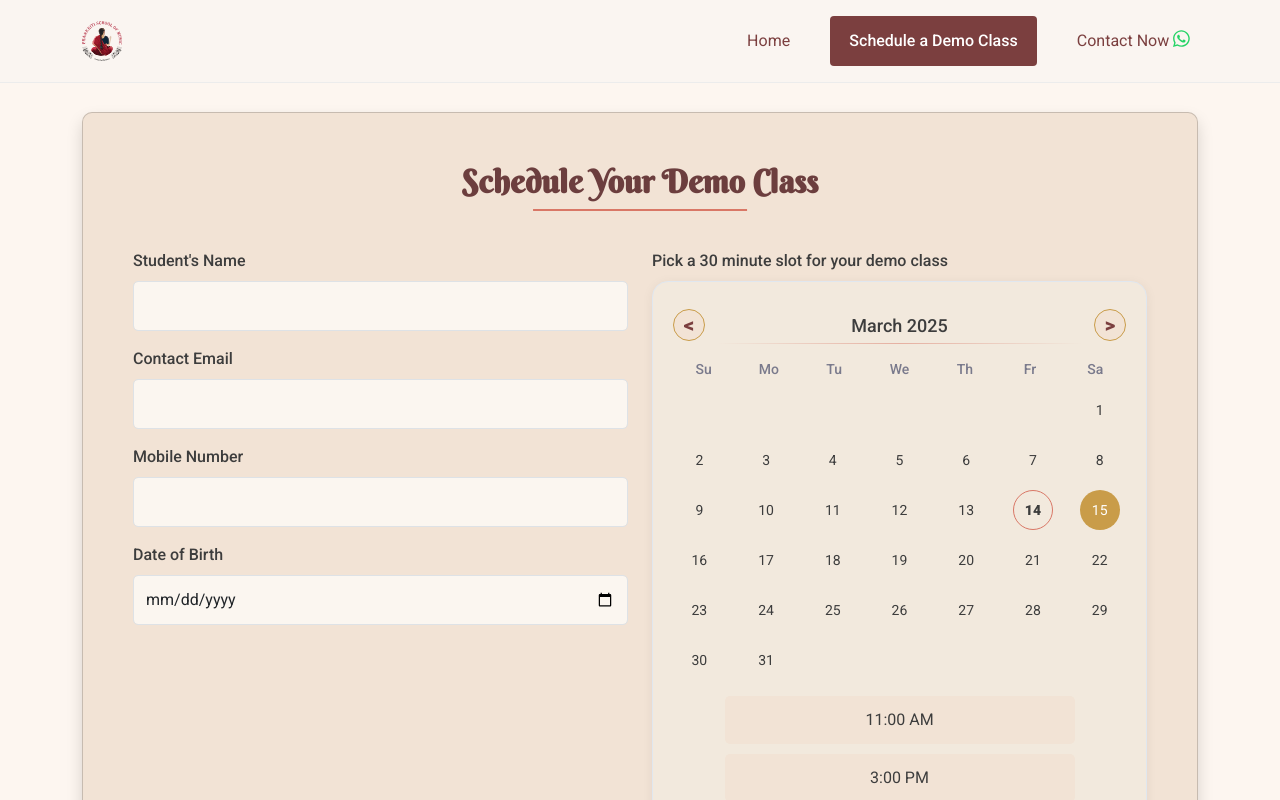
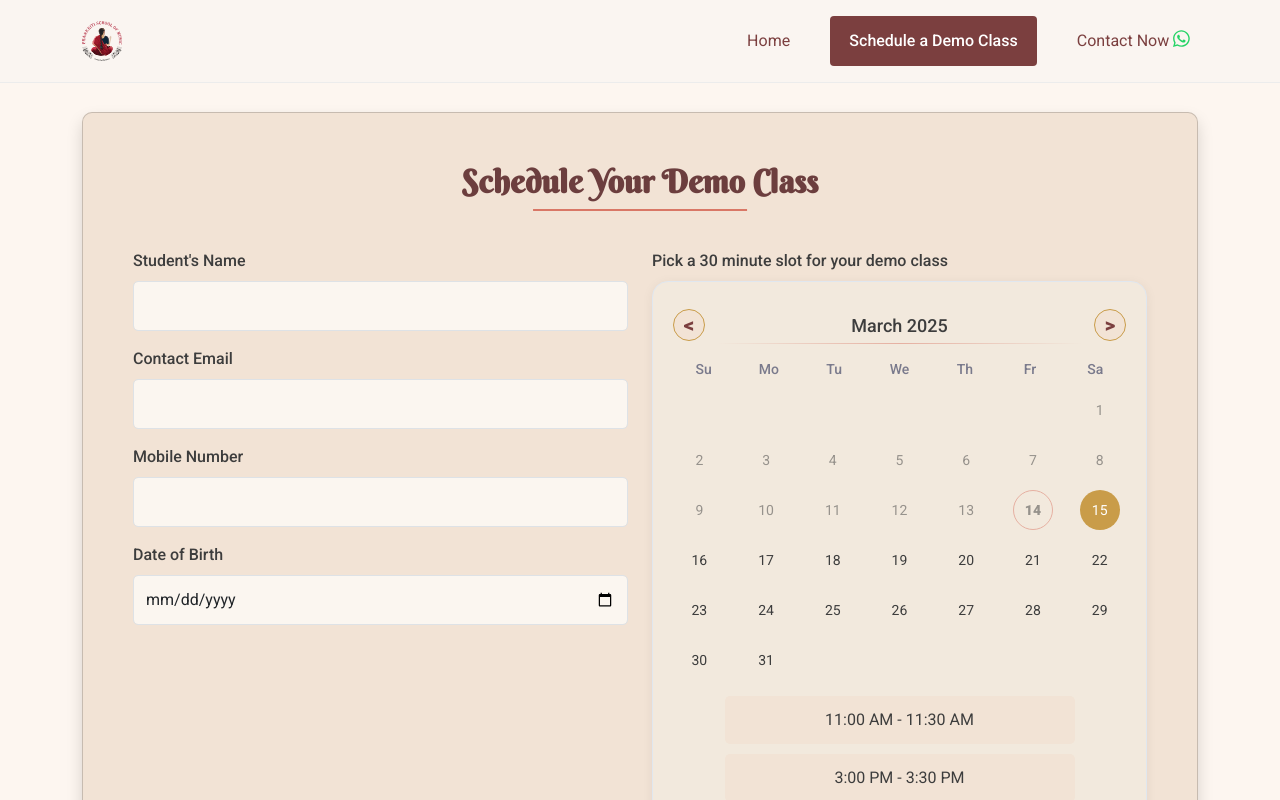
Before and after one commit to sunilkumarn/dance-class-app, a Next.js app: page /schedule-demo in a window 1280 px wide. Both pictures are taken after a click on the element "15". Shown: the top 800 px of the page. Built offline with nearby package versions, Linux system fonts and the light colour scheme; no server answers.

Commit message:
Fixing reoutes

```diff
--- a/src/app/api/schedule-demo/route.ts
+++ b/src/app/api/schedule-demo/route.ts
@@ -66,7 +66,7 @@ export async function POST(request: NextRequest) {
       return NextResponse.json(
         {
           error: "A demo class has already been scheduled",
-          message: `A demo class has already been scheduled for ${schedule.date} at ${schedule.time}`,
+          message: `A demo class has already been scheduled by you for ${schedule.date} at ${schedule.time}.`,
           existingSchedule: schedule,
         },
         { status: 409 }, // 409 Conflict
--- a/src/app/components/DemoScheduleForm.tsx
+++ b/src/app/components/DemoScheduleForm.tsx
@@ -133,6 +133,36 @@ const DemoScheduleForm: React.FC = () => {
   // Time slots
   const timeSlots = ["11:00 AM", "3:00 PM", "8:00 PM"];
 
+  // Helper to format slot display
+  const getSlotDisplay = (slot: string) => {
+    // Parse time and period
+    const [time, period] = slot.split(" ");
+    let [hour, minute] = time.split(":").map(Number);
+    let endHour = hour;
+    let endMinute = minute + 30;
+    let endPeriod = period;
+    if (endMinute >= 60) {
+      endMinute -= 60;
+      endHour += 1;
+      // Handle AM/PM switch
+      if (endHour === 12) {
+        endPeriod = period === "AM" ? "PM" : "AM";
+      } else if (endHour > 12) {
+        endHour -= 12;
+        endPeriod = period === "AM" ? "PM" : "AM";
+      }
+    }
+    const pad = (n: number) => n.toString().padStart(2, "0");
+    const endTime = `${endHour}:${pad(endMinute)} ${endPeriod}`;
+    return `${slot} - ${endTime}`;
+  };
+
+  // Calculate the minimum selectable date (tomorrow)
+  const today = new Date();
+  today.setHours(0, 0, 0, 0);
+  const minSelectableDate = new Date(today);
+  minSelectableDate.setDate(today.getDate() + 1);
+
   return (
     <div className="row">
       <div className="col-md-6 mb-4 mb-md-0">
@@ -265,11 +295,13 @@ const DemoScheduleForm: React.FC = () => {
                   new Date().toDateString() === date.toDateString();
                 const isSelected =
                   selectedDate?.toDateString() === date.toDateString();
+                const isDisabled = date < minSelectableDate;
                 return (
                   <div
                     key={day}
-                    className={`day ${isToday ? "today" : ""} ${isSelected ? "selected" : ""}`}
-                    onClick={() => handleDateSelect(date)}
+                    className={`day${isToday ? " today" : ""}${isSelected ? " selected" : ""}${isDisabled ? " disabled" : ""}`}
+                    onClick={isDisabled ? undefined : () => handleDateSelect(date)}
+                    style={isDisabled ? { pointerEvents: "none", opacity: 0.5 } : {}}
                   >
                     {day}
                   </div>
@@ -284,7 +316,7 @@ const DemoScheduleForm: React.FC = () => {
                     className={`time-slot ${selectedTime === time ? "selected" : ""}`}
                     onClick={() => handleTimeSelect(time)}
                   >
-                    {time}
+                    {getSlotDisplay(time)}
                   </div>
                 ))}
               </div>
@@ -308,7 +340,7 @@ const DemoScheduleForm: React.FC = () => {
           }
           onClick={handleSubmit}
         >
-          {isLoading ? "Scheduling..." : "Schedule"}
+          {isLoading ? "Scheduling..." : "Schedule your demo class"}
         </button>
       </div>
     </div>
--- a/src/lib/googleCalendar.ts
+++ b/src/lib/googleCalendar.ts
@@ -1,4 +1,5 @@
 import { google } from "googleapis";
+import { start } from "repl";
 
 export const scheduleDemoClass = async (
   eventDetails: {
@@ -24,6 +25,7 @@ export const scheduleDemoClass = async (
     // Parse the date and time
     const [year, month, day] = eventDetails.selectedDate.split("-").map(Number);
     const [timeStr, period] = eventDetails.selectedTime.split(" ");
+
     const [hoursStr, minutesStr] = timeStr.split(":");
     let hours = parseInt(hoursStr);
     const minutes = parseInt(minutesStr);
@@ -40,15 +42,16 @@ export const scheduleDemoClass = async (
       const localDate = new Date(date.getTime() - offset * 60 * 1000);
       return localDate.toISOString();
     };
+
     const event = {
       summary: `Demo Music Class - ${eventDetails.studentName}`,
       description: `\nStudent Name: ${eventDetails.studentName}\nParent's Email: ${eventDetails.parentEmail}\nMobile Number: ${eventDetails.mobileNumber}\nDate of Birth: ${eventDetails.dob}\n`,
       start: {
-        dateTime: formatDateToISO(startTime),
+        dateTime: startTime,
         timeZone: "Asia/Kolkata",
       },
       end: {
-        dateTime: formatDateToISO(endTime),
+        dateTime: endTime,
         timeZone: "Asia/Kolkata",
       },
       attendees: [
```
